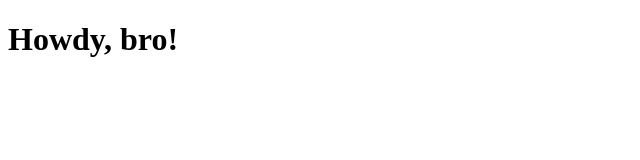
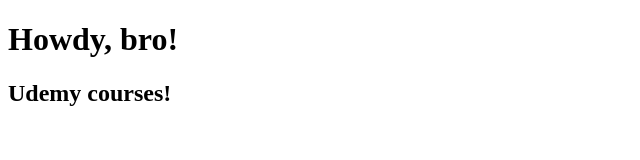
Before and after one commit to Mak1maa/UDEMY, a plain HTML site: page UDEMY/index.html in a window 1280 px wide. Shown: the whole page, without its empty margins (0-640 px from the left). Drawn offline with Linux system fonts and the light colour scheme.

Commit message:
index.html mod

```diff
--- a/UDEMY/index.html
+++ b/UDEMY/index.html
@@ -8,6 +8,7 @@
 </head>
 <body>
     <h1 onclick = ""> Howdy, bro! </h1>
+    <h2> Udemy courses! </h2>
     <script src = "js/script7.js"></script>
 </body>
 </html>
```
